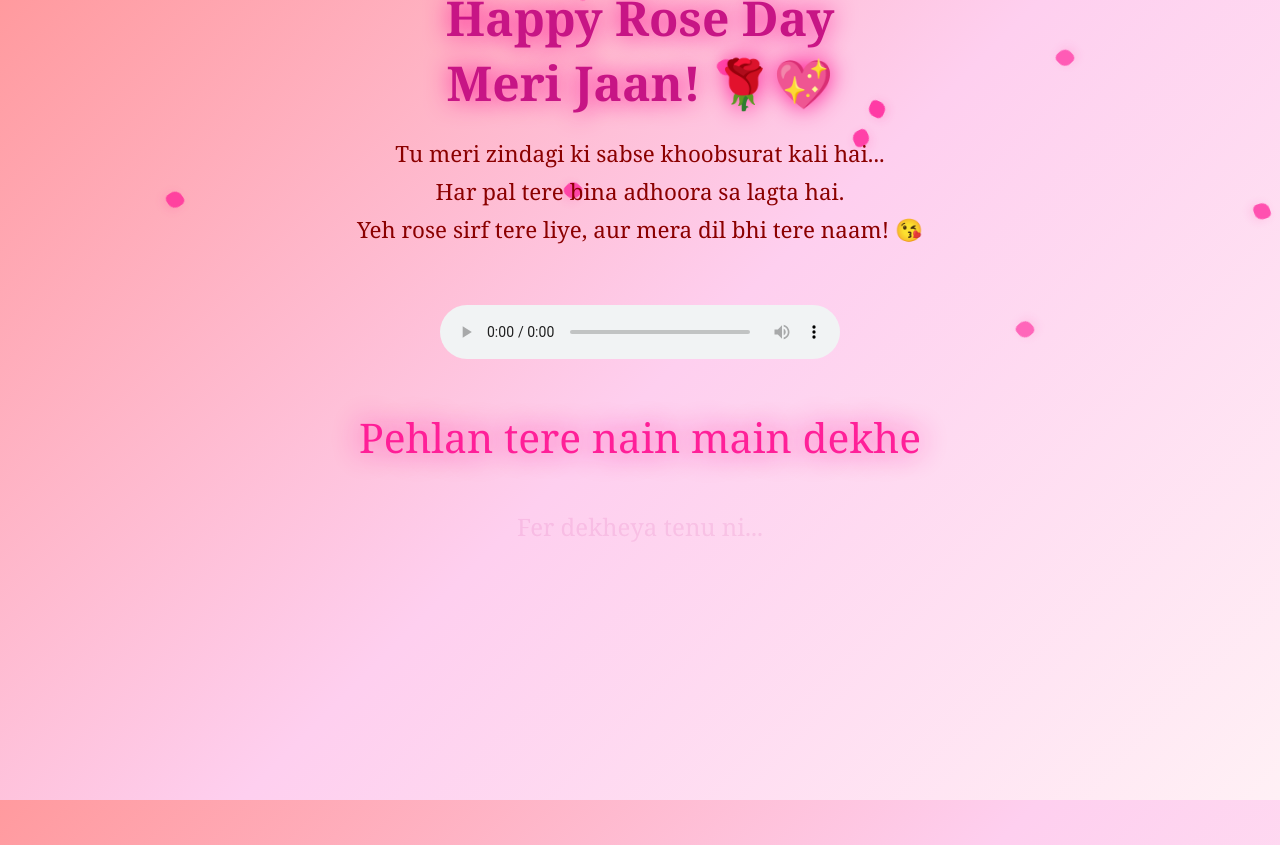
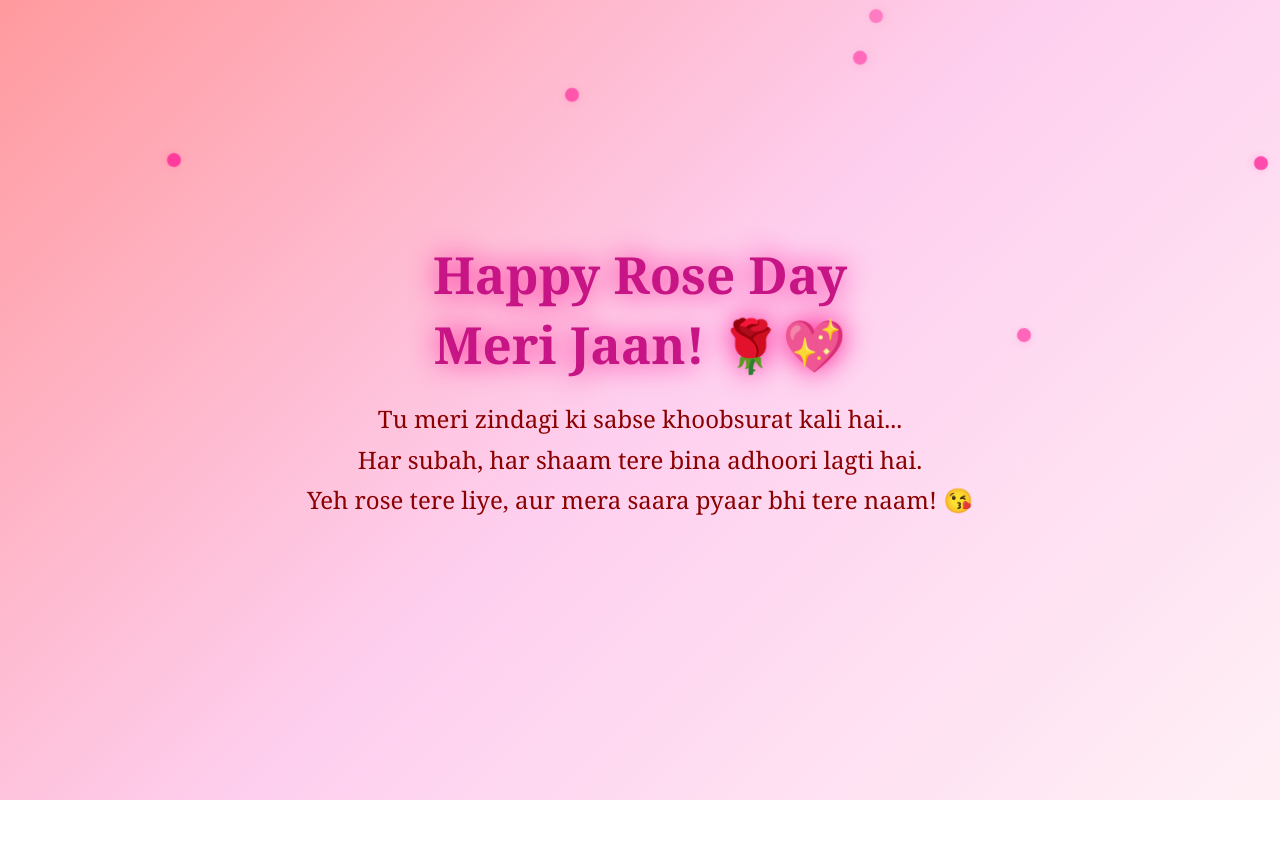
Before and after one commit to maxton480/Test, a plain HTML site: page wish.html in a window 1280 px wide. After the commit the page ends 800 px from the top, so only its background shows below. Drawn offline with Linux system fonts and the light colour scheme.

Commit message:
Update wish.html

```diff
--- a/wish.html
+++ b/wish.html
@@ -28,73 +28,26 @@
         }
 
         h1 {
-            font-size: 3em;
+            font-size: 3.2em;
             margin: 0 0 20px;
             color: #c71585;
-            text-shadow: 2px 2px 10px rgba(255,105,180,0.7);
-            animation: softGlow 5s ease-in-out infinite alternate;
+            text-shadow: 2px 2px 12px rgba(255,105,180,0.7);
+            animation: softGlow 6s ease-in-out infinite alternate;
         }
 
         .message {
-            font-size: 1.4em;
+            font-size: 1.5em;
             line-height: 1.7;
-            margin: 15px 0 30px;
+            margin: 20px 0 40px;
             opacity: 0;
-            animation: fadeInUp 2.5s ease-out forwards;
+            animation: fadeInUp 3s ease-out forwards;
         }
 
         audio {
-            width: 90%;
-            max-width: 400px;
-            margin: 25px 0;
-            opacity: 0;
-            animation: fadeInUp 2.5s ease-out 1.5s forwards;
+            display: none; /* Completely hidden – no controls, no click needed */
         }
 
-        .lyrics {
-            font-size: 1.5em;
-            font-weight: 500;
-            color: #c71585;
-            margin: 20px 0;
-            min-height: 180px;
-            opacity: 0;
-            animation: fadeInUp 2.5s ease-out 3s forwards;
-        }
-
-        .lyric-line {
-            opacity: 0;
-            transform: translateY(50px);
-            transition: opacity 1.5s ease-out, transform 1.5s ease-out;
-        }
-
-        .lyric-line.visible {
-            opacity: 1;
-            transform: translateY(0);
-        }
-
-        .lyric-line.active {
-            color: #ff1493;
-            font-size: 1.7em;
-            text-shadow: 0 0 15px rgba(255,20,147,0.9);
-            animation: gentlePulse 4s infinite alternate;
-        }
-
-        /* Lightweight animations */
-        @keyframes softGlow {
-            from { text-shadow: 0 0 8px #ff69b4; }
-            to   { text-shadow: 0 0 25px #ff1493; }
-        }
-
-        @keyframes fadeInUp {
-            to { opacity: 1; transform: translateY(0); }
-        }
-
-        @keyframes gentlePulse {
-            from { text-shadow: 0 0 10px #ff69b4; }
-            to   { text-shadow: 0 0 35px #ff1493; }
-        }
-
-        /* Very optimized petals – minimal count, long duration */
+        /* Super light petals – minimal for smoothness */
         .petals {
             position: fixed;
             inset: 0;
@@ -105,20 +58,29 @@
 
         .petal {
             position: absolute;
-            width: 16px;
-            height: 16px;
+            width: 14px;
+            height: 14px;
             background: #ff1493;
-            border-radius: 50% 30% 50% 30%;
+            border-radius: 50%;
             opacity: 0;
             will-change: transform, opacity;
-            animation: fall 15s linear infinite;
-            box-shadow: 0 3px 10px rgba(255,20,147,0.2);
+            animation: fall 18s linear infinite;
+            box-shadow: 0 2px 8px rgba(255,20,147,0.2);
         }
 
         @keyframes fall {
-            0%   { transform: translateY(-15vh) rotate(0deg); opacity: 0; }
-            20%  { opacity: 0.8; }
-            100% { transform: translateY(120vh) rotate(1440deg); opacity: 0; }
+            0%   { transform: translateY(-20vh) rotate(0deg); opacity: 0; }
+            25%  { opacity: 0.75; }
+            100% { transform: translateY(130vh) rotate(1800deg); opacity: 0; }
+        }
+
+        @keyframes softGlow {
+            from { text-shadow: 0 0 10px #ff69b4; }
+            to   { text-shadow: 0 0 30px #ff1493; }
+        }
+
+        @keyframes fadeInUp {
+            to { opacity: 1; transform: translateY(0); }
         }
     </style>
 </head>
@@ -131,65 +93,47 @@
 
         <p class="message">
             Tu meri zindagi ki sabse khoobsurat kali hai...<br>
-            Har pal tere bina adhoora sa lagta hai.<br>
-            Yeh rose sirf tere liye, aur mera dil bhi tere naam! 😘
+            Har subah, har shaam tere bina adhoori lagti hai.<br>
+            Yeh rose tere liye, aur mera saara pyaar bhi tere naam! 😘
         </p>
 
-        <!-- MP3 auto-play (loop) – replace src with your direct MP3 URL -->
-        <audio controls autoplay loop>
+        <!-- Hidden audio – autoplay + loop, no controls, no user interaction needed -->
+        <audio autoplay loop>
             <source src="https://s320.djpunjab.is/data/320/56325/305613/Tere%20Bina%20Na%20Guzara%20E%20-%20Josh%20Brar.mp3" type="audio/mpeg">
             Your browser does not support the audio element.
         </audio>
-
-        <div class="lyrics" id="lyrics"></div>
     </div>
 
     <script>
-        // Lyrics timing (adjust based on your MP3 length/start)
-        const lyricsData = [
-            { time: 2,  text: "Pehlan tere nain main dekhe" },
-            { time: 5,  text: "Fer dekheya tenu ni..." },
-            { time: 8,  text: "Chheti aake mil ja biba" },
-            { time: 11, text: "Mil ja aake menu ni..." },
-            { time: 14, text: "O vasson bahr dil ho geya" },
-            { time: 17, text: "Vasson bahr dil ho geya..." },
-            { time: 20, text: "Koi chalda na chara e" },
-            { time: 23, text: "Tere bina na guzara e..." },
-            { time: 26, text: "Tere bina na guzara e..." },
-            { time: 30, text: "Dil diyan gallan sun la ve" },
-            { time: 33, text: "Dil vich vasda tu hi ae..." }
-        ];
+        // Lyrics completely removed as per your request
 
-        const lyricsContainer = document.getElementById('lyrics');
-
-        lyricsData.forEach((line) => {
-            const div = document.createElement('div');
-            div.className = 'lyric-line';
-            div.textContent = line.text;
-            lyricsContainer.appendChild(div);
-
-            setTimeout(() => {
-                div.classList.add('visible');
-                setTimeout(() => div.classList.add('active'), 1000);
-                setTimeout(() => div.classList.remove('active'), 6000);
-            }, line.time * 1000);
-        });
-
-        // Extremely lightweight petals – only 1 every 1.5s, long life
+        // Ultra-lightweight petals – even fewer & slower
         function createPetal() {
             const petal = document.createElement('div');
             petal.className = 'petal';
             petal.style.left = Math.random() * 100 + 'vw';
-            petal.style.animationDuration = (Math.random() * 8 + 12) + 's';
+            petal.style.animationDuration = (Math.random() * 10 + 12) + 's'; // 12–22 seconds fall
             document.getElementById('petals').appendChild(petal);
-            setTimeout(() => petal.remove(), 20000);
+            setTimeout(() => petal.remove(), 25000);
         }
 
-        setInterval(createPetal, 1500); // 1 petal every 1.5 seconds
-        // Small initial burst
-        for (let i = 0; i < 8; i++) {
-            setTimeout(createPetal, i * 600);
+        // Only 1 petal every 2.5 seconds – very smooth, no lag
+        setInterval(createPetal, 2500);
+
+        // Tiny initial burst (only 5–6 petals)
+        for (let i = 0; i < 6; i++) {
+            setTimeout(createPetal, i * 800);
         }
+
+        // Try to force play on load (mobile browsers may still require interaction)
+        // But since no controls, it will auto-start when possible
+        const audio = document.querySelector('audio');
+        audio.play().catch(() => {
+            // If blocked, play on first user interaction (tap anywhere)
+            document.body.addEventListener('touchstart', () => {
+                audio.play().catch(() => {});
+            }, { once: true });
+        });
     </script>
 </body>
 </html>
```
